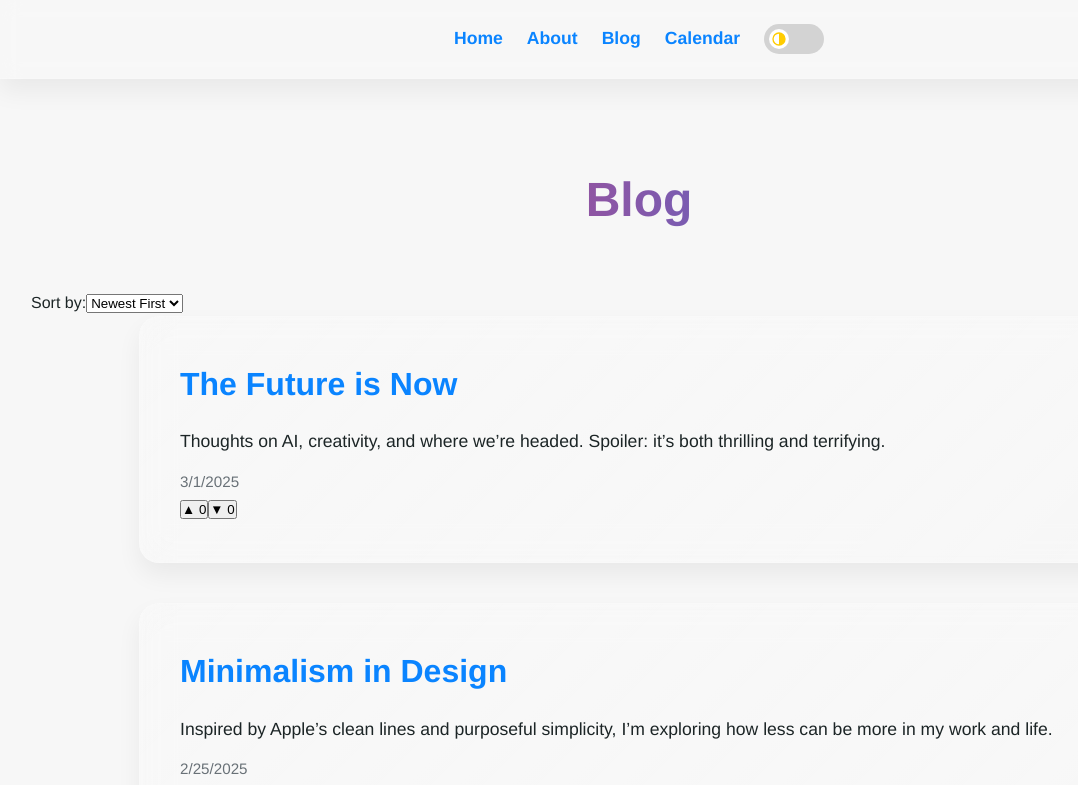
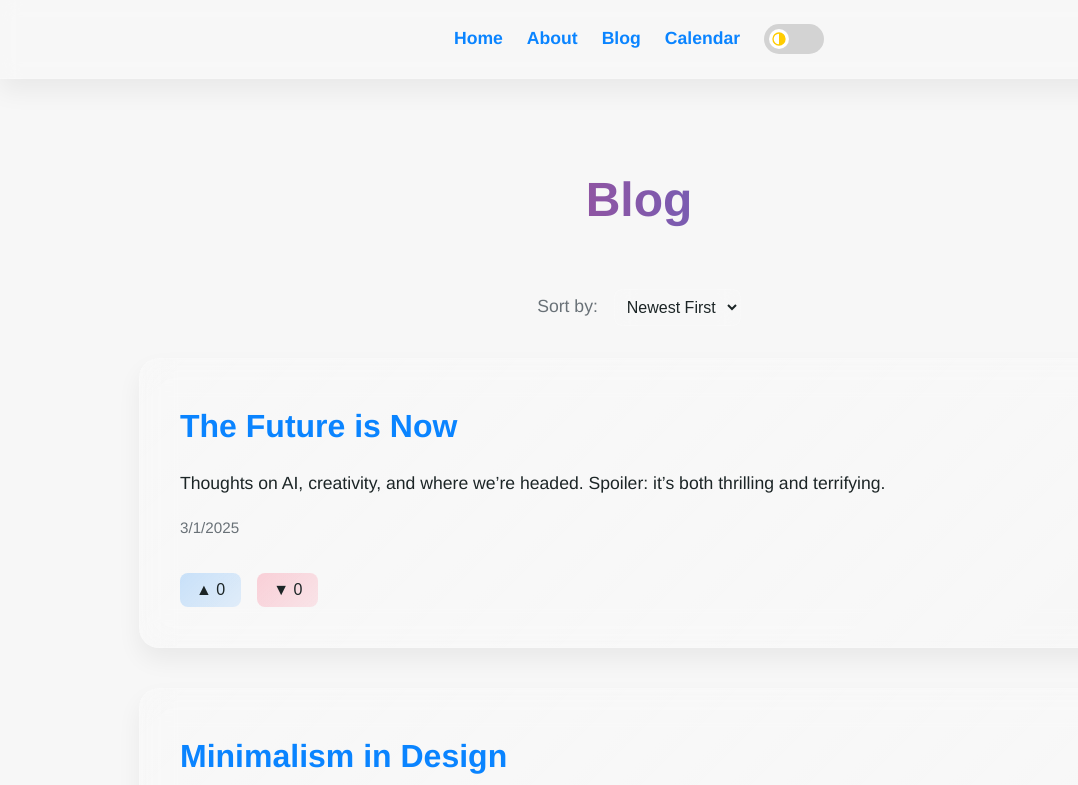
Before and after one commit to slyfox29/henry-quakenbush-site, a Next.js app: page /blog in a window 1280 px wide. Shown: the top 785 px of the page, without its empty margins (1-1079 px from the left). Built offline with nearby package versions, Linux system fonts and the light colour scheme.

Commit message:
Update globals.css

```diff
--- a/styles/globals.css
+++ b/styles/globals.css
@@ -145,7 +145,7 @@ body {
 }
 
 [data-theme="dark"] .hero {
-  background: linear-gradient(135deg, #2a2a2a, #1a1a1a); /* Darker gradient */
+  background: linear-gradient(135deg, #2a2a2a, #1a1a1a);
 }
 
 .hero-title {
@@ -284,6 +284,29 @@ body {
   padding: 5rem 2rem;
 }
 
+.blog-controls {
+  display: flex;
+  align-items: center;
+  justify-content: center;
+  gap: 1rem;
+  margin-bottom: 2rem;
+}
+
+.sort-label {
+  font-size: 1.1rem;
+  color: var(--text-light);
+}
+
+.sort-select {
+  padding: 0.5rem;
+  font-size: 1rem;
+  border-radius: 8px;
+  background: var(--card-bg);
+  color: var(--text-dark);
+  border: 1px solid var(--glass-border);
+  backdrop-filter: blur(10px);
+}
+
 .blog-grid {
   display: grid;
   gap: 2.5rem;
@@ -293,12 +316,15 @@ body {
 
 .blog-card {
   padding: 2.5rem;
+  display: flex;
+  flex-direction: column;
+  gap: 1rem;
 }
 
 .blog-title {
   font-size: 2rem;
   font-weight: 700;
-  margin-bottom: 1rem;
+  margin-bottom: 0;
   color: var(--primary);
 }
 
@@ -311,7 +337,43 @@ body {
   display: block;
   color: var(--text-light);
   font-size: 0.95rem;
-  margin-top: 0.75rem;
+}
+
+.vote-controls {
+  display: flex;
+  gap: 1rem;
+  margin-top: 1rem;
+}
+
+.vote-btn {
+  padding: 0.5rem 1rem;
+  font-size: 1rem;
+  border: none;
+  border-radius: 8px;
+  background: var(--card-bg);
+  color: var(--text-dark);
+  cursor: pointer;
+  transition: background 0.3s ease, transform 0.2s ease;
+}
+
+.vote-btn:hover {
+  transform: scale(1.05);
+}
+
+.upvote {
+  background: linear-gradient(135deg, rgba(10, 132, 255, 0.2), rgba(10, 132, 255, 0.1));
+}
+
+.downvote {
+  background: linear-gradient(135deg, rgba(255, 45, 85, 0.2), rgba(255, 45, 85, 0.1));
+}
+
+[data-theme="dark"] .upvote {
+  background: linear-gradient(135deg, rgba(77, 171, 247, 0.2), rgba(77, 171, 247, 0.1));
+}
+
+[data-theme="dark"] .downvote {
+  background: linear-gradient(135deg, rgba(255, 107, 129, 0.2), rgba(255, 107, 129, 0.1));
 }
 
 /* Calendar */
@@ -368,7 +430,7 @@ body {
 }
 
 [data-theme="dark"] .has-event {
-  background: linear-gradient(135deg, #2b6cb0, #9b2d47); /* Darker gradient */
+  background: linear-gradient(135deg, #2b6cb0, #9b2d47);
 }
 
 .event-title {
```
